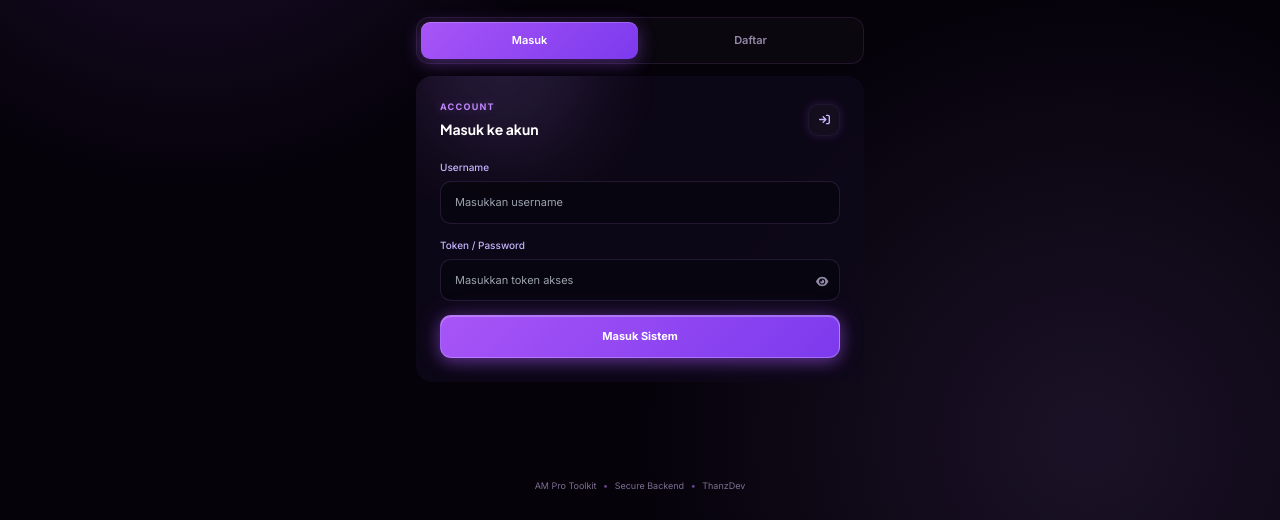
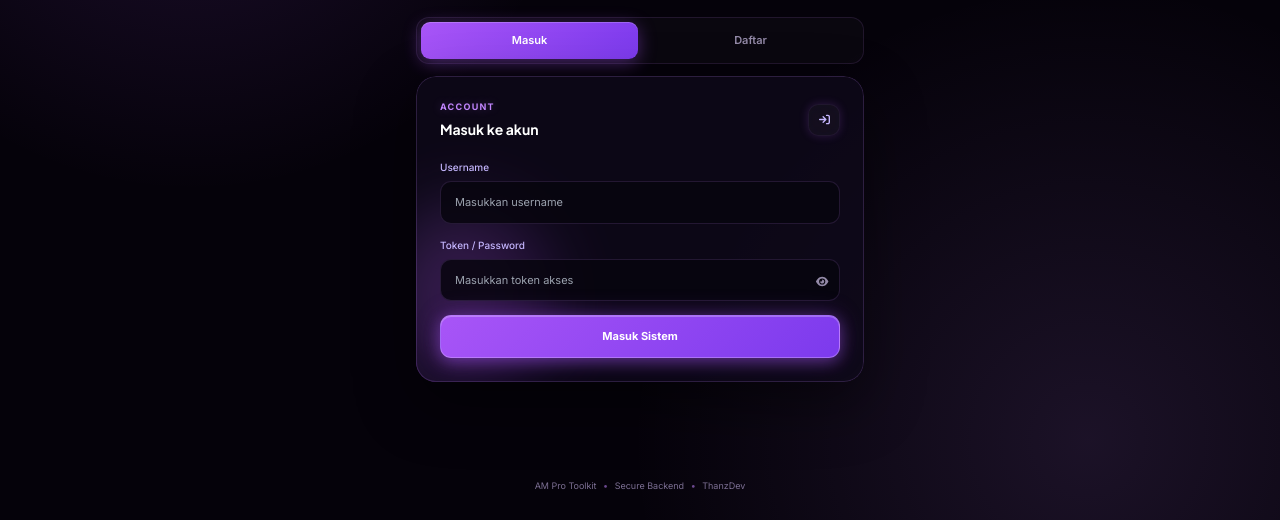
Before and after one commit to th4nz/th4nz-alightmotion, a website: page index.html in a window 1280 px wide. Shown: the part 280-800 px from the top of the page. Drawn offline with nearby package versions, Linux system fonts and the light colour scheme.

Commit message:
Update index.html

```diff
--- a/index.html
+++ b/index.html
@@ -131,35 +131,56 @@
         inset 0 1px 0 rgba(255, 255, 255, 0.08);
     }
 
-    /* LAMPU GLOW BERJALAN DI KELILING KOTAK */
-    @property --angle {
-      syntax: '<angle>';
-      initial-value: 0deg;
-      inherits: false;
-    }
-
-    @keyframes spin-glow {
-      0% { --angle: 0deg; }
-      100% { --angle: 360deg; }
-    }
-
-    .neon-border-glow {
+    /* EFEK BLOB LAMPU GLOW BERPUTAR (Uiverse Style) */
+    .card-glow-wrapper {
       position: relative;
-      border-radius: 16px;
+      width: 100%;
+      border-radius: 20px;
+      overflow: hidden;
+      isolation: isolate;
+      box-shadow: 0 22px 60px rgba(0, 0, 0, 0.45);
+    }
+
+    .card-glow-wrapper .bg {
+      position: absolute;
+      inset: 0;
       background: var(--panel);
-      isolation: isolate;
-    }
-
-    .neon-border-glow::before {
-      content: "";
+      backdrop-filter: blur(24px) saturate(140%);
+      -webkit-backdrop-filter: blur(24px) saturate(140%);
+      border-radius: 20px;
+      border: 1px solid var(--line);
+      z-index: 1;
+    }
+
+    .card-glow-wrapper .blob {
       position: absolute;
-      inset: -2px;
-      border-radius: 18px;
-      background: conic-gradient(from var(--angle), transparent 70%, #c084fc 90%, #ffffff 95%, #c084fc 100%);
-      z-index: -1;
-      animation: spin-glow 4s linear infinite;
-      opacity: 0.8;
-      filter: drop-shadow(0 0 8px rgba(192, 132, 252, 0.6));
+      width: 140px;
+      height: 140px;
+      background: linear-gradient(135deg, #c084fc, #9333ea);
+      border-radius: 50%;
+      z-index: 0;
+      filter: blur(40px);
+      animation: blob-bounce 6s infinite cubic-bezier(0.4, 0, 0.2, 1);
+    }
+
+    .card-glow-wrapper .content-area {
+      position: relative;
+      z-index: 2;
+    }
+
+    @keyframes blob-bounce {
+      0%, 100% {
+        transform: translate(-20%, -20%) scale(1);
+      }
+      25% {
+        transform: translate(250%, -20%) scale(1.2);
+      }
+      50% {
+        transform: translate(250%, 220%) scale(0.9);
+      }
+      75% {
+        transform: translate(-20%, 220%) scale(1.1);
+      }
     }
 
     .glass-soft {
@@ -282,24 +303,6 @@
       animation: appear .45s ease both;
     }
 
-    .auth-card {
-      position: relative;
-      overflow: hidden;
-    }
-
-    .auth-card::before {
-      content: "";
-      position: absolute;
-      width: 180px;
-      height: 180px;
-      right: -90px;
-      top: -100px;
-      border-radius: 50%;
-      background: rgba(192, 132, 252, 0.18);
-      filter: blur(40px);
-      pointer-events: none;
-    }
-
     .auth-tabs {
       padding: 4px;
       background: rgba(255, 255, 255, 0.025);
@@ -367,12 +370,6 @@
       background: linear-gradient(90deg, #7c3aed, #c084fc);
       box-shadow: 0 0 15px rgba(192, 132, 252, 0.6);
       transition: width .35s ease;
-    }
-
-    .stat-box {
-      background: rgba(255, 255, 255, 0.025);
-      border: 1px solid rgba(192, 132, 252, 0.1);
-      border-radius: 12px;
     }
 
     .tool-tabs {
@@ -538,7 +535,10 @@
         </div>
 
         <!-- FORM MASUK -->
-        <div id="loginFormCard" class="auth-card neon-border-glow rounded-[16px] p-5 sm:p-6">
+        <div id="loginFormCard" class="card-glow-wrapper">
+          <div class="bg"></div>
+          <div class="blob"></div>
+          <div class="content-area p-5 sm:p-6">
             <div class="flex items-center justify-between mb-5">
               <div>
                 <div class="section-label mb-1.5">Account</div>
@@ -570,9 +570,13 @@
               </button>
             </div>
           </div>
+        </div>
 
         <!-- FORM PENDAFTARAN -->
-        <div id="regFormCard" class="auth-card neon-border-glow rounded-[16px] p-5 sm:p-6 hidden">
+        <div id="regFormCard" class="card-glow-wrapper hidden">
+          <div class="bg"></div>
+          <div class="blob"></div>
+          <div class="content-area p-5 sm:p-6">
             <div class="flex items-center justify-between mb-5">
               <div>
                 <div class="section-label mb-1.5">Registration</div>
@@ -609,6 +613,7 @@
               <button onclick="handleRegister()" class="btn btn-success w-full py-3 text-[11px] font-bold text-white mt-1">
                 Daftar Sekarang
               </button>
+            </div>
           </div>
         </div>
       </section>
```
Lines whose indentation alone changed are shown as unchanged.
